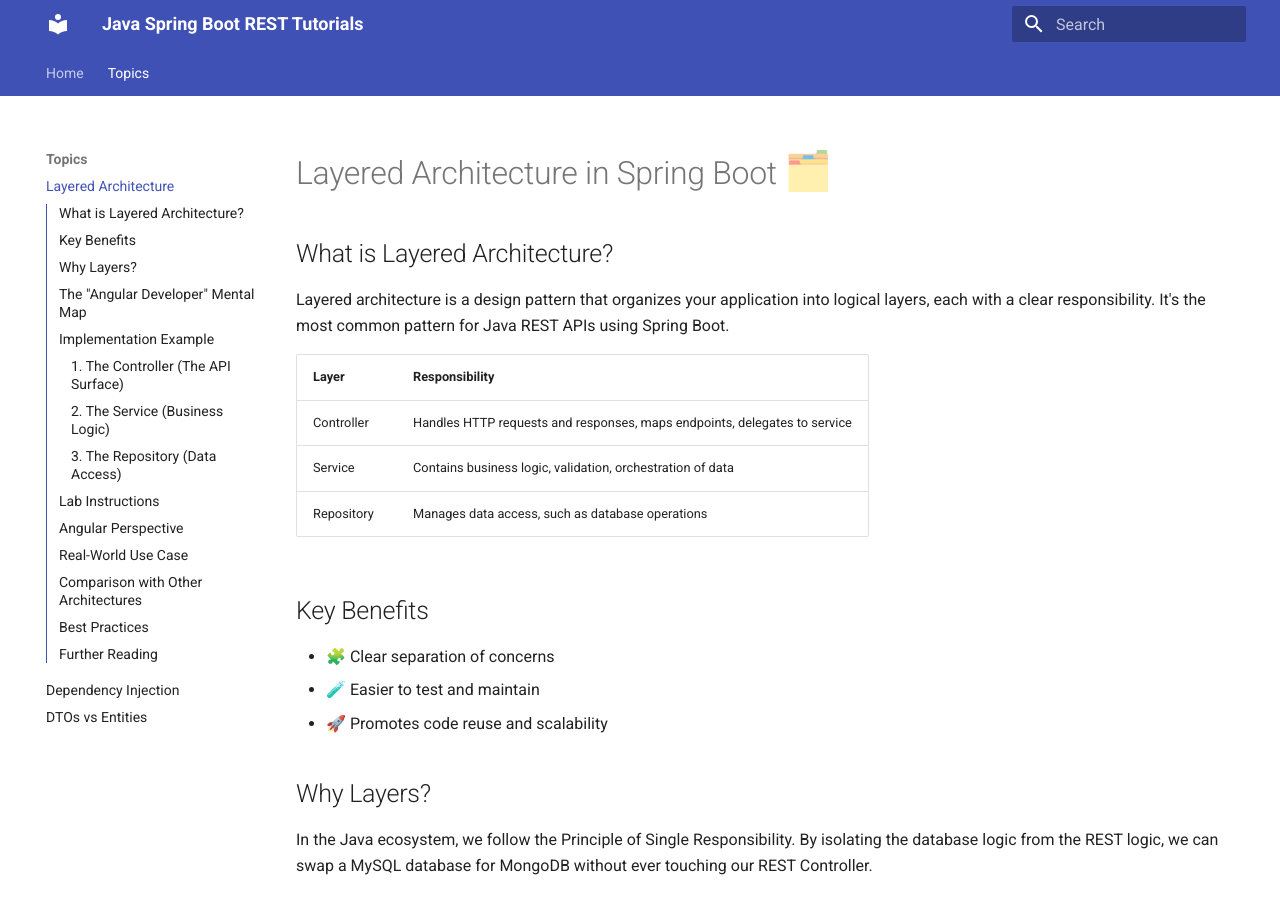
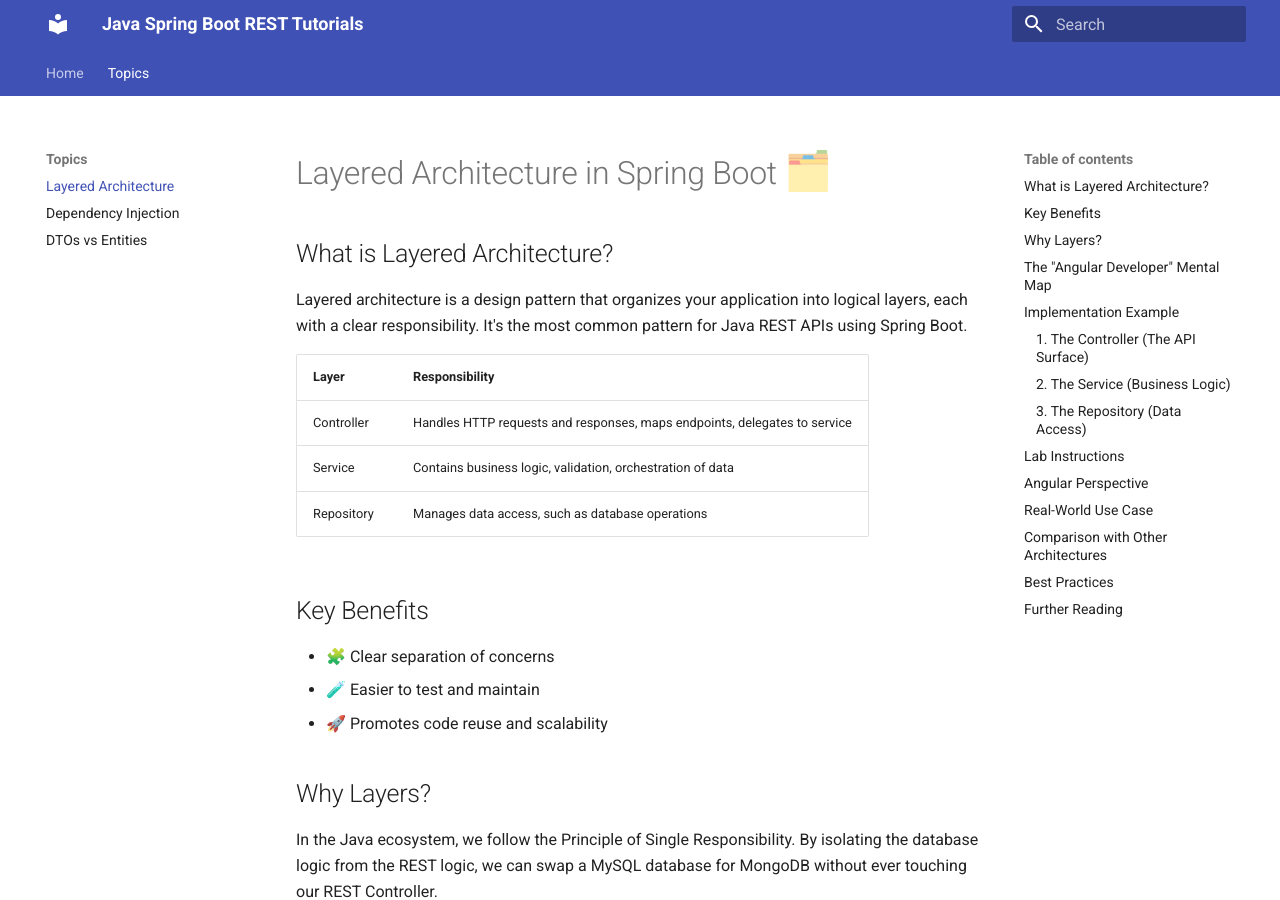
Before and after one commit to udayganeshK/java-tutorial, an MkDocs documentation site: the page built from docs/topics/layered-architecture.md, in a window 1280 px wide and 900 px high. Built offline with MkDocs 1.6.1 and Material for MkDocs 9.7.7, drawn with Linux system fonts in a browser that asks for light colours.

Commit message:
docs: remove toc.integrate to hide subsection headings from sidebar

```diff
--- a/mkdocs.yml
+++ b/mkdocs.yml
@@ -5,8 +5,6 @@ theme:
   features:
     - navigation.tabs
     - navigation.instant
-    - navigation.expand
-    - toc.integrate
 
 nav:
   - Home: index.md
```
